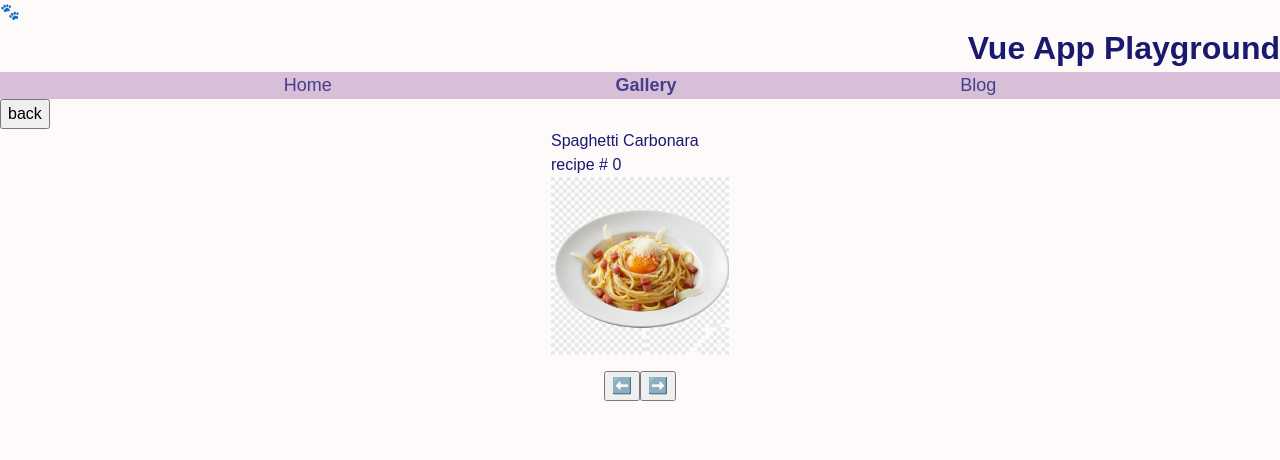
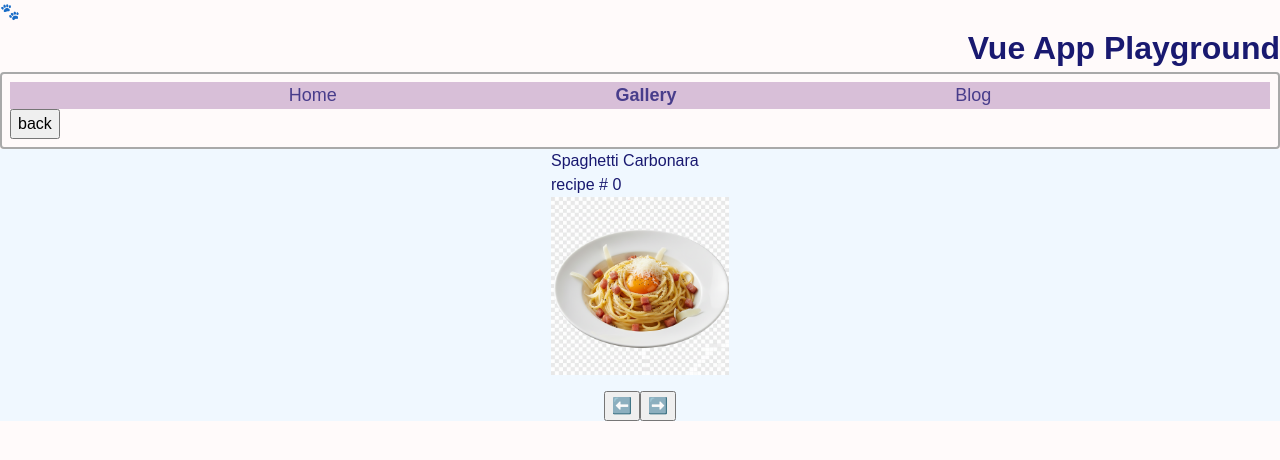
Before and after one commit to elbi3/vue-curriculum-project, a Vue app in the folder my-vue-app/: page /gallery/recipes/0 in a window 1280 px wide. Shown: the top 460 px of the page. Built offline with nearby package versions, Linux system fonts and the light colour scheme; what @tanstack/vue-query would draw is missing.

Commit message:
Use composible in gallery view to demonstrate shared logic and event listener cleanup

```diff
--- a/my-vue-app/src/composables/useWindowSize.js
+++ b/my-vue-app/src/composables/useWindowSize.js
@@ -8,6 +8,10 @@ export function useWindowSize(){
         width.value = window.innerWidth;
         height.value = window.innerHeight;
     }
+
+// onMounted runs once when the component mounts, so the event listener is only
+// attached once. Skipping the onUnmounted cleanup would cause the listener to
+// persist after the component is gone, leading to memory leaks.
 
     onMounted(() => {
         window.addEventListener("resize", updateSize);
--- a/my-vue-app/src/pages/Gallery.vue
+++ b/my-vue-app/src/pages/Gallery.vue
@@ -1,7 +1,14 @@
 <script setup lang="ts">
+import { computed, } from "vue";
 import { RouterLink, RouterView } from 'vue-router';
 import BackButton from '@/components/BackButton.vue';
 import HomeNav from '@/components/HomeNav.vue';
+import { useWindowSize } from "@/composables/useWindowSize";
+const { width, height } = useWindowSize();
+
+const colorChange = computed(() => {
+    return width.value < 600 ? "goldenrod" : "aliceblue";
+});
 </script>
 
 <template>
@@ -9,11 +16,11 @@ import HomeNav from '@/components/HomeNav.vue';
     <header class="home-header">
         <h1 class="home-title">Vue App Playground</h1>
     </header>
-    <nav>
+    <nav class="home-window">
         <HomeNav />
         <BackButton />
     </nav>
-    <main class="home-main">
+    <main class="home-main" :style="{backgroundColor: colorChange}">
         <RouterView />
     </main>
     <footer class="home-footer">
```
